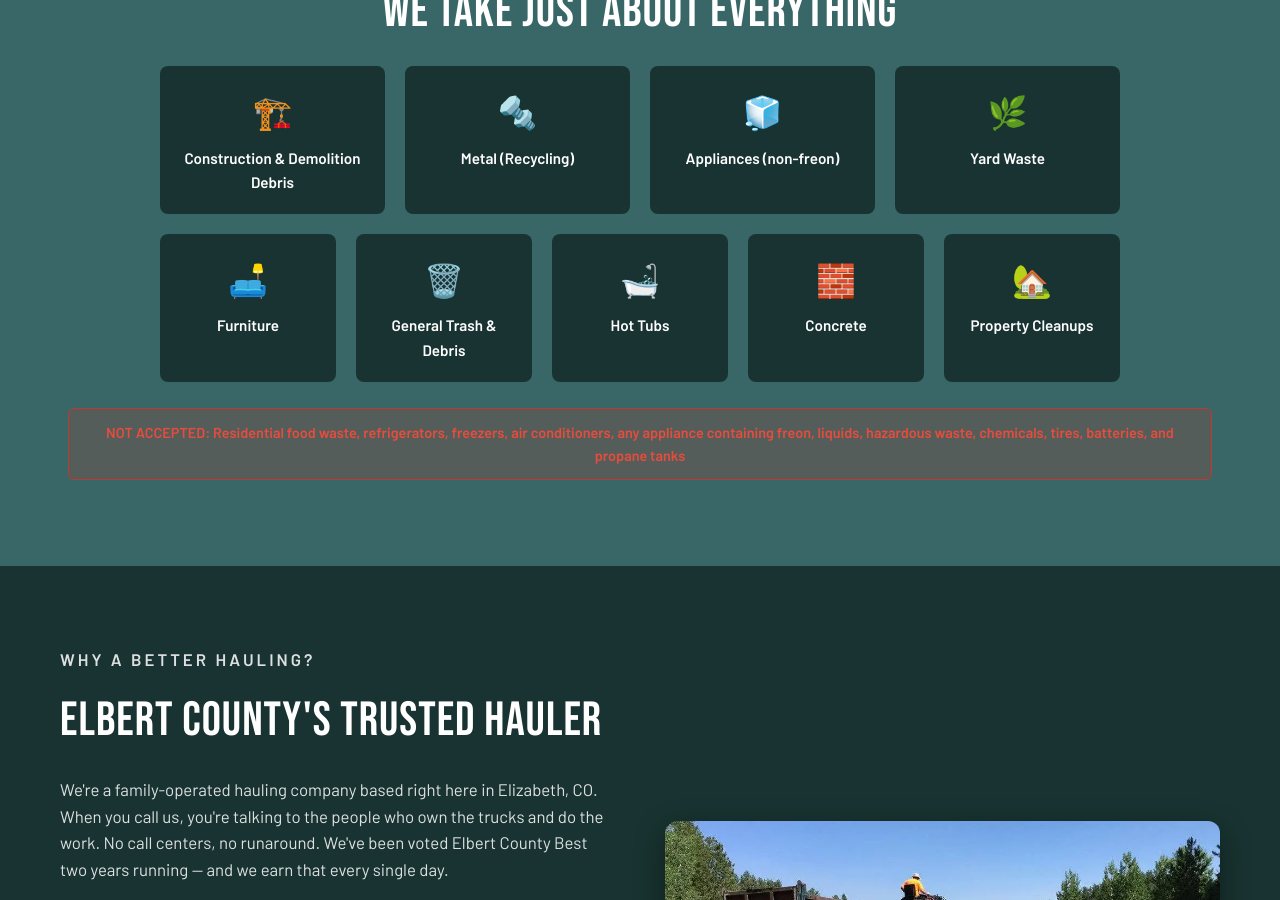
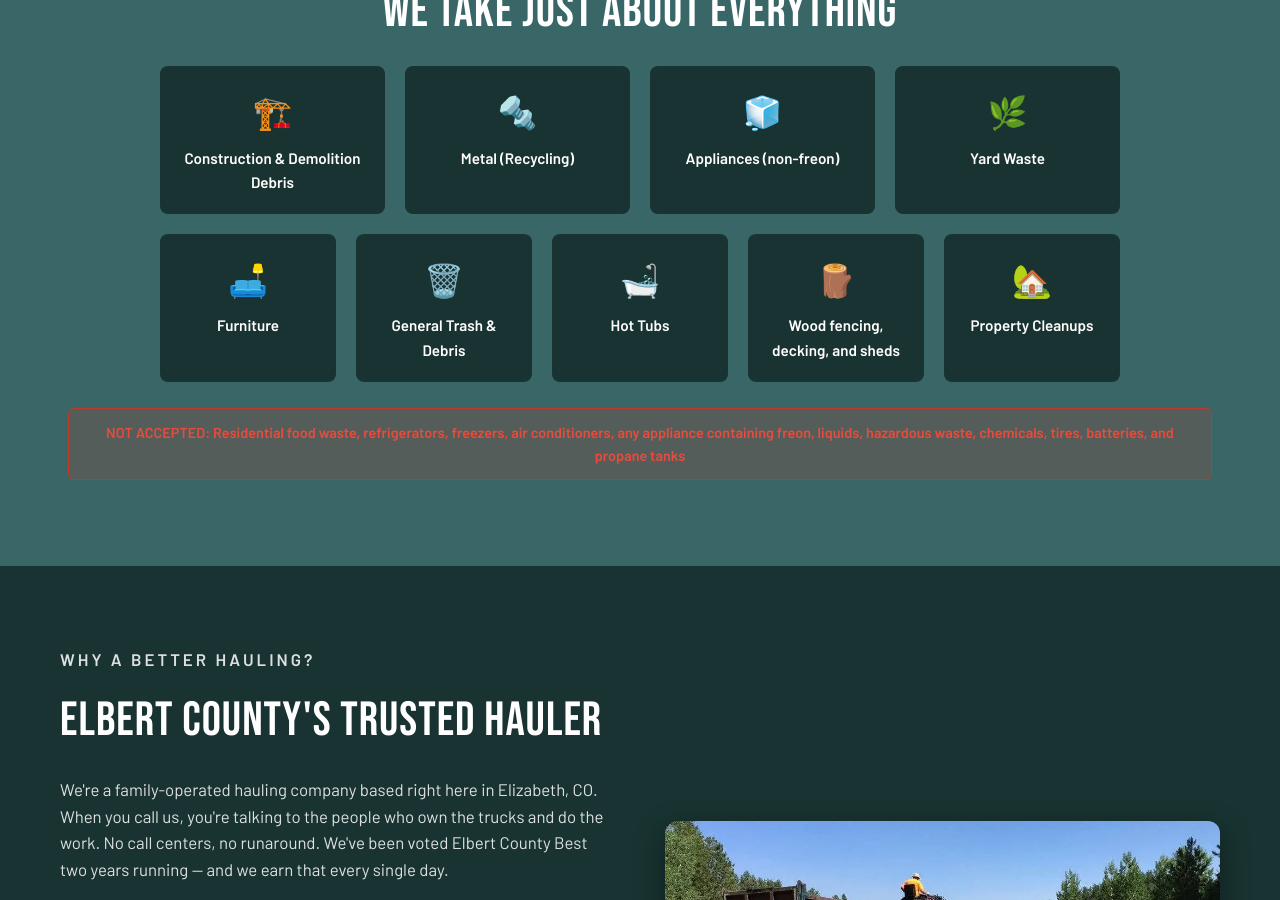
Before and after one commit to JimmyFlame77/A-Better-Hauling, a Jekyll site: the page built from index.html, in a window 1280 px wide and 900 px high, scrolled down 4125 px. Built offline with Jekyll 4.4.1, drawn with Linux system fonts in a browser that asks for light colours.

Commit message:
Update index.html

```diff
--- a/index.html
+++ b/index.html
@@ -150,7 +150,7 @@ og_description: "Roll-off dumpster rentals and hauling services in Elizabeth, CO
             <div class="accepted-item"><span class="item-icon">🛋️</span>Furniture</div>
             <div class="accepted-item"><span class="item-icon">🗑️</span>General Trash &amp; Debris</div>
             <div class="accepted-item"><span class="item-icon">🛁</span>Hot Tubs</div>
-            <div class="accepted-item"><span class="item-icon">🧱</span>Concrete</div>
+            <div class="accepted-item"><span class="item-icon">🪵</span>Wood fencing, decking, and sheds</div>
             <div class="accepted-item"><span class="item-icon">🏡</span>Property Cleanups</div>
         </div>
         <div>
```
